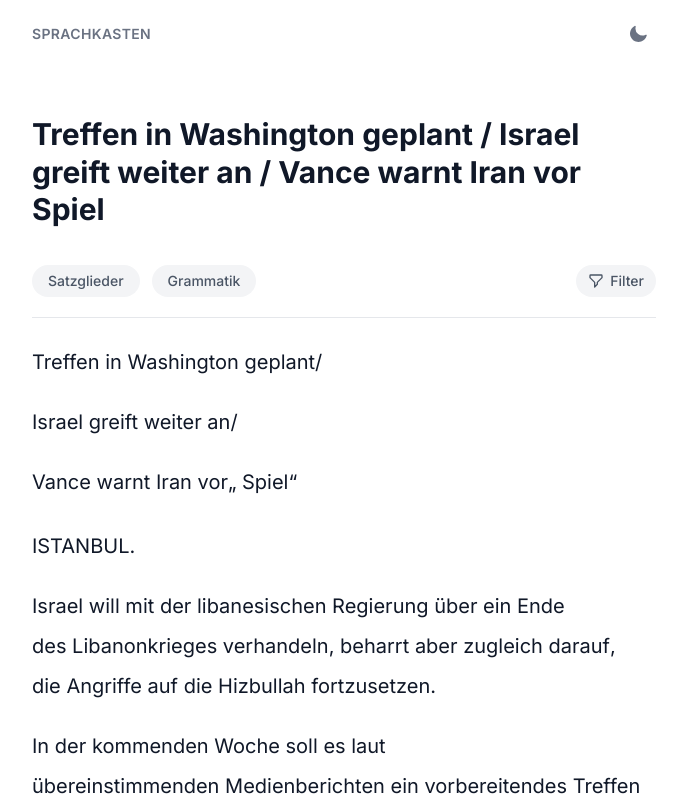
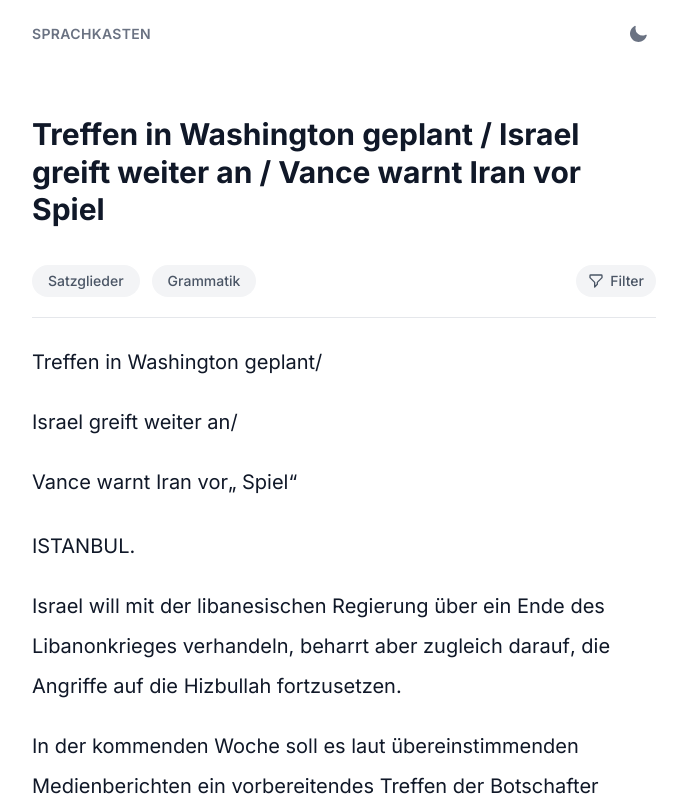
Before and after one commit to mfromage/sprachkasten, a Next.js app: page /klartext/artikel-1 in a window 1280 px wide. Shown: the top 800 px of the page, without its empty margins (296-974 px from the left). Built offline with nearby package versions, Linux system fonts and the light colour scheme.

Commit message:
fix: remove inline-block wrapper that broke text flow

```diff
--- a/src/components/klartext/SentenceBlock.tsx
+++ b/src/components/klartext/SentenceBlock.tsx
@@ -118,17 +118,16 @@ export function SentenceBlock({
         );
       }
 
-      // Multi-token phrase - wrap with continuous underline
+      // Multi-token phrase - render inline with underline on each word
       return (
-        <span key={`phrase-${gi}`} className="relative inline">
+        <span key={`phrase-${gi}`}>
           {needsSpace && " "}
-          <span className="relative inline-block">
           {group.tokens.map((token, i) => (
             <span key={token.id}>
               {i > 0 && token.pos !== "PUNCT" && " "}
               <TokenWord
                 token={token}
-                  showSyntax={false}
+                showSyntax={showSyntax}
                 highlightColor={
                   activeHighlight?.tokenIds.has(token.id) ? activeHighlight.color : undefined
                 }
@@ -137,13 +136,6 @@ export function SentenceBlock({
               />
             </span>
           ))}
-            {showSyntax && group.nounPhrase && (
-              <span
-                className="absolute left-0 right-0 h-[2.5px] rounded-full"
-                style={{ bottom: "4px", backgroundColor: getCaseColor(group.nounPhrase.case) }}
-              />
-            )}
-          </span>
         </span>
       );
     });
```
Lines whose indentation alone changed are shown as unchanged.
